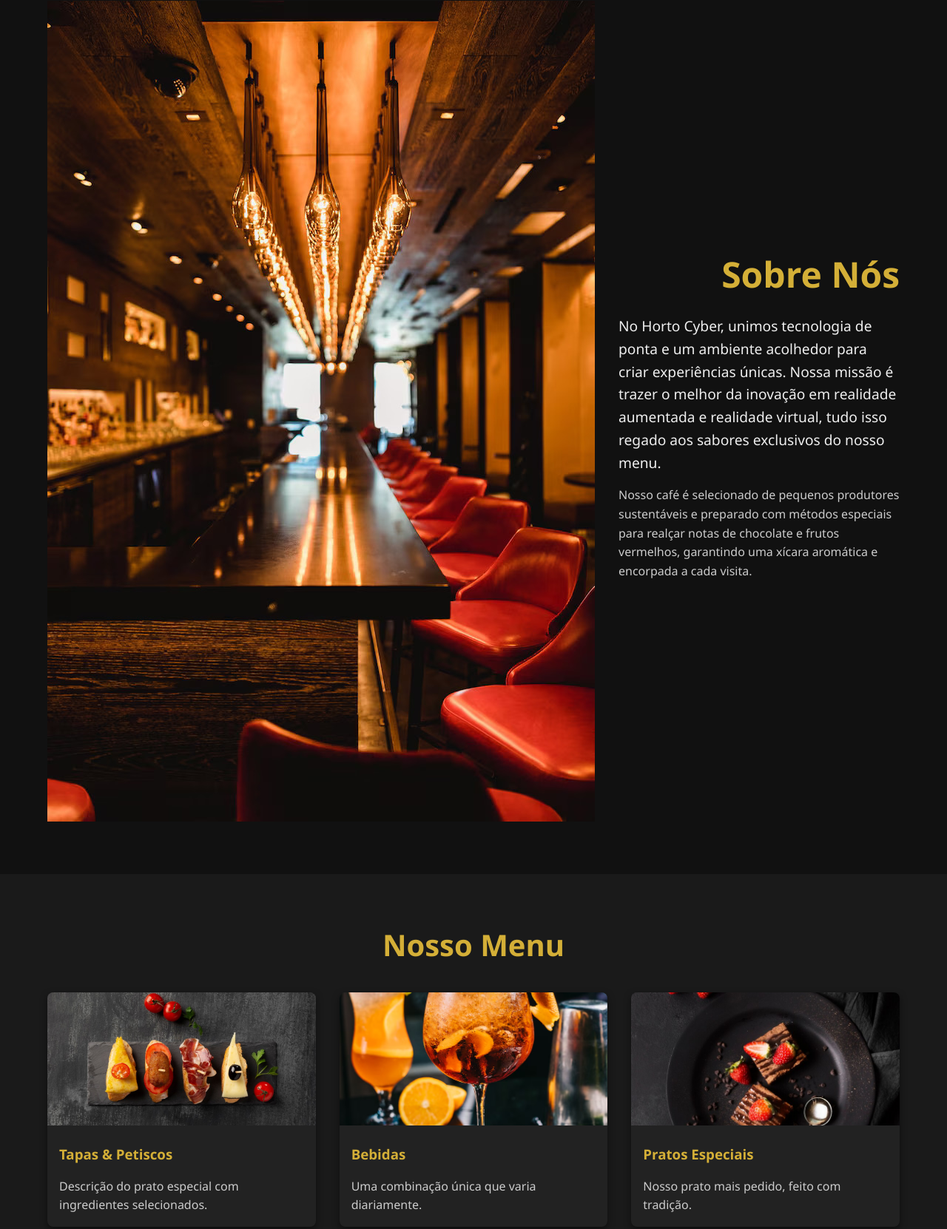
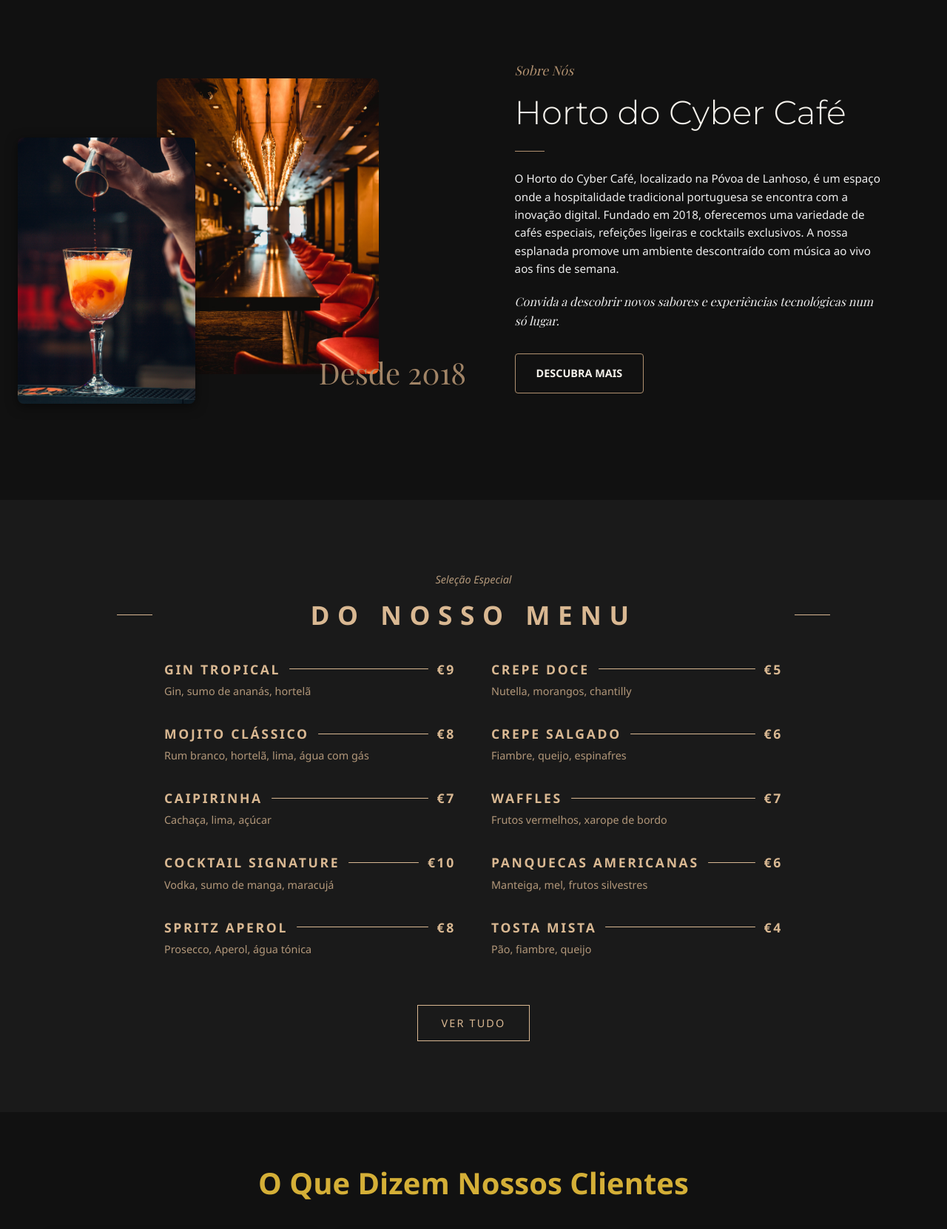
Before and after one commit to Fr4nc1sco14/HortoCyber, a plain HTML site: page index.html in a window 1280 px wide. Shown: the part 803-2465 px from the top of the page at 74% size. Drawn offline with nearby package versions, Linux system fonts and the light colour scheme; a web font is replaced by a local one.

Commit message:
New About us / New Menu

```diff
--- /dev/null
+++ b/css/sobre.css
@@ -0,0 +1,125 @@
+@import url('https://fonts.googleapis.com/css2?family=Bebas+Neue&family=Poppins:ital,wght@0,100;0,200;0,300;0,400;0,500;0,600;0,700;0,800;0,900;1,100;1,200;1,300;1,400;1,500;1,600;1,700;1,800;1,900&display=swap');
+
+
+/* Estilos para a seção Sobre Nós */
+.section#sobre .container {
+  max-width: 1200px;
+  margin: 0 auto;
+  padding: 80px 20px;
+  display: flex;
+  align-items: center;
+  justify-content: space-between;
+}
+
+.visual {
+  position: relative;
+  width: 50%;
+  display: flex;
+  align-items: center;
+  justify-content: center;
+}
+
+.img-large {
+  width: 300px;
+  height: 400px;
+  background: url('../images/interior.jpg') center/cover no-repeat;
+  border-radius: 8px;
+  z-index: 1;
+}
+
+.img-small {
+  position: absolute;
+  top: 80px;
+  left: -60px;
+  width: 240px;
+  height: 360px;
+  background: url('../images/interior2.jpg') center/cover no-repeat;
+  border-radius: 8px;
+  z-index: 2;
+  box-shadow: 0 4px 15px rgba(0,0,0,0.5);
+}
+
+.since {
+  position: absolute;
+  bottom: -30px;
+  right: 10px;
+  font-family: 'Playfair Display', serif;
+  font-size: 2.5rem;
+  color: #b19170;
+  opacity: 0.9;
+  z-index: 3;
+}
+
+.texto {
+  width: 45%;
+}
+
+.subtitulo {
+  font-family: 'Playfair Display', serif;
+  font-size: 1.1rem;
+  color: #b19170;
+  margin-bottom: 8px;
+  font-style: italic;
+}
+
+.titulo {
+  font-family: 'Montserrat', sans-serif;
+  font-weight: 300;
+  font-size: 2.8rem;
+  margin-bottom: 16px;
+  color: #f5f2ec;
+}
+
+.linha {
+  width: 40px;
+  height: 1px;
+  background: #b19170;
+  margin-bottom: 24px;
+}
+
+.descricao {
+  font-size: 0.95rem;
+  margin-bottom: 20px;
+}
+
+.frase {
+  font-family: 'Playfair Display', serif;
+  font-style: italic;
+  margin-bottom: 32px;
+}
+
+.btn {
+  display: inline-block;
+  padding: 14px 28px;
+  font-size: 0.9rem;
+  text-transform: uppercase;
+  border: 1px solid #b19170;
+  color: #f5f2ec;
+  transition: background 0.3s, color 0.3s;
+}
+
+.btn:hover {
+  background: #b19170;
+  color: #0d0f11;
+}
+
+/* Responsividade */
+@media (max-width: 900px) {
+  .section#sobre .container {
+    flex-direction: column;
+  }
+  .visual, .texto {
+    width: 100%;
+    text-align: center;
+  }
+  .img-small {
+    top: 40px;
+    left: calc(50% - 120px);
+  }
+  .img-large {
+    margin: 0 auto;
+  }
+  .texto {
+    margin-top: 60px;
+  }
+}
--- a/css/styles.css
+++ b/css/styles.css
@@ -181,70 +181,100 @@ a {
   margin-bottom: 2rem;
   color: #d4af37;
 }
-.sobre-grid {
-  display: grid;
-  grid-template-columns: 1fr 1fr;
-  gap: 2rem;
-}
-.sobre-content {
-  display: flex;
-  flex-direction: column;
-  justify-content: center;
-}
-.right-title {
-  text-align: right;
-  font-size: 3rem;
-  margin-bottom: 1rem;
-  color: #d4af37;
-}
-.horto-text {
-  font-size: 1.2rem;
-  margin-bottom: 1rem;
-  color: #eee;
-}
-.coffee-text {
-  font-size: 1rem;
-  color: #ccc;
-}
 
 /* MENU */
 .section-dark {
   background: #1a1a1a;
 }
-.cards-grid {
-  display: grid;
-  grid-template-columns: repeat(auto-fit, minmax(250px,1fr));
-  gap: 2rem;
+
+/* New Menu Styles */
+.menu {
+  --gold: #d9b892;
+  --text-light: rgba(217, 184, 146, 0.8);
+  --font-heading: 'Cormorant Garamond', serif;
+  font-family: var(--font-heading);
+  color: var(--gold);
+  text-align: center;
+  max-width: 900px;
+  margin: 0 auto;
+  padding: 2rem;
+}
+.menu__subtitle {
+  font-style: italic;
+  font-size: 0.9rem;
+  color: var(--text-light);
+  margin-bottom: 0.5rem;
+}
+.menu__title {
+  position: relative;
+  font-size: 2.2rem;
+  text-transform: uppercase;
+  letter-spacing: 0.3em;
   margin-bottom: 2rem;
 }
-/* Nova classe para tornar o card clicável */
-.card-link {
-  display: block;
-  text-decoration: none;
+.menu__title::before,
+.menu__title::after {
+  content: "";
+  position: absolute;
+  top: 50%;
+  width: 3rem;
+  height: 1px;
+  background: currentColor;
 }
-.card {
-  background: #222;
-  border-radius: 8px;
-  overflow: hidden;
-  box-shadow: 0 4px 10px rgba(0,0,0,0.5);
-  transition: transform 0.3s, box-shadow 0.3s;
+.menu__title::before { left: -4rem; }
+.menu__title::after  { right: -4rem; }
+.menu__grid {
+  display: grid;
+  grid-template-columns: 1fr 1fr;
+  gap: 3rem;
 }
-.card:hover {
-  transform: translateY(-10px);
-  box-shadow: 0 8px 20px rgba(0,0,0,0.7);
+.menu__col {
+  text-align: left;
 }
-.card img {
-  width: 100%;
-  height: 180px;
-  object-fit: cover;
+.menu__item {
+  margin-bottom: 2rem;
 }
-.card h3 {
-  padding: 1rem;
-  color: #d4af37;
+.menu__item h3 {
+  display: flex;
+  align-items: center;
+  font-size: 1.1rem;
+  text-transform: uppercase;
+  letter-spacing: 0.15em;
 }
-.card p {
-  padding: 0 1rem 1rem;
-  color: #ccc;
+.menu__item h3 .title-text {
+  white-space: nowrap;
+}
+.menu__item h3 .line {
+  flex: 1;
+  height: 1px;
+  background: currentColor;
+  margin: 0 0.75rem;
+  border-radius: 2px;
+}
+.menu__item h3 .price {
+  white-space: nowrap;
+}
+.menu__item p {
+  font-size: 0.9rem;
+  color: var(--text-light);
+  margin-top: 0.25rem;
+}
+.menu__btn {
+  color: var(--gold);
+  display: inline-block;
+  margin-top: 2rem;
+  padding: 0.75rem 2rem;
+  font-size: 0.9rem;
+  text-transform: uppercase;
+  letter-spacing: 0.15em;
+  border: 1px solid currentColor;
+  background: transparent;
+  cursor: pointer;
+  transition: background 0.2s, color 0.2s;
+}
+.menu__btn:hover {
+  background: black;
+  color: var(--gold);
 }
 
 /* AVALIAÇÕES */
@@ -400,28 +430,6 @@ a {
     margin-bottom: 1.5rem;
   }
 
-  .sobre-grid {
-    display: flex;
-    flex-direction: column;
-    text-align: center;
-    gap: 1rem;
-  }
-  .sobre-img img {
-    margin: 0 auto 1rem;
-    max-width: 100%;
-  }
-  .right-title {
-    font-size: 2rem;
-    text-align: center;
-    width: 100%;
-  }
-  .horto-text {
-    font-size: 1rem;
-  }
-  .coffee-text {
-    font-size: 0.9rem;
-  }
-
   .cards-grid,
   .avaliacoes-grid {
     grid-template-columns: 1fr;
@@ -445,6 +453,16 @@ a {
     font-size: 1rem;
   }
 
+  .menu__grid {
+    grid-template-columns: 1fr;
+  }
+  .menu__title::before,
+  .menu__title::after {
+    width: 2rem;
+  }
+  .menu__title::before { left: -2.5rem; }
+  .menu__title::after  { right: -2.5rem; }
+
   .footer-grid {
     flex-direction: column;
     text-align: center;
--- a/index.html
+++ b/index.html
@@ -5,7 +5,9 @@
   <meta name="viewport" content="width=device-width, initial-scale=1">
   <title>Horto Cyber</title>
   <link rel="stylesheet" href="https://cdnjs.cloudflare.com/ajax/libs/font-awesome/6.7.2/css/all.min.css">
+  <link href="https://fonts.googleapis.com/css2?family=Cormorant+Garamond:wght@400;600&family=Playfair+Display:ital@0;1&family=Montserrat:wght@300;400;600&display=swap" rel="stylesheet">
   <link rel="stylesheet" href="css/styles.css">
+  <link rel="stylesheet" href="css/sobre.css">
 </head>
 <body>
   <!-- Navbar -->
@@ -14,29 +16,18 @@
       <a href="#" class="logo">
         <img src="images/LogoHorto.png" alt="Logo Horto Cyber">
       </a>
-
-      <!-- Botão mobile -->
       <span id="btn-mobile">☰</span>
-
       <ul class="nav-links flex gap" id="menu-list">
         <li><a href="#home">Home</a></li>
         <li><a href="#sobre">Sobre Nós</a></li>
         <li><a href="#menu">Menu</a></li>
         <li><a href="#avaliacoes">Avaliações</a></li>
-        <!-- Reserve no menu mobile -->
         <li><a href="#" class="btn btn-primary reserve-mobile">Reserve uma Mesa</a></li>
-        <!-- Ícones sociais no menu mobile -->
         <li class="social-mobile">
-          <a href="https://instagram.com/seuPerfil" target="_blank" aria-label="Instagram">
-            <i class="fab fa-instagram"></i>
-          </a>
-          <a href="https://facebook.com/seuPerfil" target="_blank" aria-label="Facebook">
-            <i class="fab fa-facebook-f"></i>
-          </a>
+          <a href="https://instagram.com/seuPerfil" target="_blank" aria-label="Instagram"><i class="fab fa-instagram"></i></a>
+          <a href="https://facebook.com/seuPerfil" target="_blank" aria-label="Facebook"><i class="fab fa-facebook-f"></i></a>
         </li>
       </ul>
-
-      <!-- Botão desktop -->
       <a href="#" class="btn btn-primary btn-desktop">Reserve uma Mesa</a>
     </div>
   </nav>
@@ -46,74 +37,86 @@
     <div class="slide active" style="background-image: url('images/carousel1.jpg');"></div>
     <div class="slide" style="background-image: url('images/carousel2.jpg');"></div>
     <div class="slide" style="background-image: url('images/carousel3.jpg');"></div>
-
     <div class="overlay">
-      <h1>
-        <span class="line1">Horto</span><br>
-        <span class="line2">Cyber</span>
-      </h1>
+      <h1><span class="line1">Horto</span><br><span class="line2">Cyber</span></h1>
       <p class="slogan">Sabores do mundo, encontros de coração.</p>
     </div>
-
     <div class="carousel-indicators"></div>
   </section>
 
   <!-- Sobre Nós -->
   <section class="section" id="sobre">
     <div class="container">
-      <div class="sobre-grid animate-on-scroll">
-        <div class="sobre-img">
-          <img src="images/bar_interior.jpg" alt="Sobre Nós">
-        </div>
-        <div class="sobre-content">
-          <h2 class="section-title right-title">Sobre Nós</h2>
-          <div class="sobre-text">
-            <p class="horto-text">
-              No Horto Cyber, unimos tecnologia de ponta e um ambiente acolhedor para criar experiências únicas. Nossa missão é trazer o melhor da inovação em realidade aumentada e realidade virtual, tudo isso regado aos sabores exclusivos do nosso menu.
-            </p>
-            <p class="coffee-text">
-              Nosso café é selecionado de pequenos produtores sustentáveis e preparado com métodos especiais para realçar notas de chocolate e frutos vermelhos, garantindo uma xícara aromática e encorpada a cada visita.
-            </p>
-          </div>
-        </div>
+      <div class="visual">
+        <div class="img-large"></div>
+        <div class="img-small"></div>
+        <div class="since">Desde 2018</div>
+      </div>
+      <div class="texto">
+        <div class="subtitulo">Sobre Nós</div>
+        <h1 class="titulo">Horto do Cyber Café</h1>
+        <div class="linha"></div>
+        <p class="descricao">O Horto do Cyber Café, localizado na Póvoa de Lanhoso, é um espaço onde a hospitalidade tradicional portuguesa se encontra com a inovação digital. Fundado em 2018, oferecemos uma variedade de cafés especiais, refeições ligeiras e cocktails exclusivos. A nossa esplanada promove um ambiente descontraído com música ao vivo aos fins de semana.</p>
+        <p class="frase">Convida a descobrir novos sabores e experiências tecnológicas num só lugar.</p>
+        <a href="#" class="btn" id="btnDescobrir">Descubra Mais</a>
       </div>
     </div>
   </section>
 
   <!-- Menu -->
-   <section class="section section-dark" id="menu">
+  <section class="section section-dark" id="menu">
     <div class="container">
-      <h2 class="section-title animate-on-scroll">Nosso Menu</h2>
-      <div class="cards-grid animate-on-scroll">
-
-        <!-- Tapas & Petiscos -->
-        <a href="pages/menu.html#petiscos" class="card-link">
-          <div class="card">
-            <img src="images/petiscos-tapas.png" alt="Tapas & Petiscos">
-            <h3>Tapas & Petiscos</h3>
-            <p>Descrição do prato especial com ingredientes selecionados.</p>
+      <section class="menu animate-on-scroll">
+        <div class="menu__subtitle">Seleção Especial</div>
+        <h1 class="menu__title">DO NOSSO MENU</h1>
+        <div class="menu__grid">
+          <div class="menu__col">
+            <div class="menu__item">
+              <h3><span class="title-text">Gin Tropical</span><span class="line"></span><span class="price">€9</span></h3>
+              <p>Gin, sumo de ananás, hortelã</p>
+            </div>
+            <div class="menu__item">
+              <h3><span class="title-text">Mojito Clássico</span><span class="line"></span><span class="price">€8</span></h3>
+              <p>Rum branco, hortelã, lima, água com gás</p>
+            </div>
+            <div class="menu__item">
+              <h3><span class="title-text">Caipirinha</span><span class="line"></span><span class="price">€7</span></h3>
+              <p>Cachaça, lima, açúcar</p>
+            </div>
+            <div class="menu__item">
+              <h3><span class="title-text">Cocktail Signature</span><span class="line"></span><span class="price">€10</span></h3>
+              <p>Vodka, sumo de manga, maracujá</p>
+            </div>
+            <div class="menu__item">
+              <h3><span class="title-text">Spritz Aperol</span><span class="line"></span><span class="price">€8</span></h3>
+              <p>Prosecco, Aperol, água tónica</p>
+            </div>
           </div>
-        </a>
-
-        <!-- Bebidas -->
-        <a href="pages/menu.html#bebidas" class="card-link">
-          <div class="card">
-            <img src="images/cocktail.png" alt="Bebidas">
-            <h3>Bebidas</h3>
-            <p>Uma combinação única que varia diariamente.</p>
+          <div class="menu__col">
+            <div class="menu__item">
+              <h3><span class="title-text">Crepe Doce</span><span class="line"></span><span class="price">€5</span></h3>
+              <p>Nutella, morangos, chantilly</p>
+            </div>
+            <div class="menu__item">
+              <h3><span class="title-text">Crepe Salgado</span><span class="line"></span><span class="price">€6</span></h3>
+              <p>Fiambre, queijo, espinafres</p>
+            </div>
+            <div class="menu__item">
+              <h3><span class="title-text">Waffles</span><span class="line"></span><span class="price">€7</span></h3>
+              <p>Frutos vermelhos, xarope de bordo</p>
+            </div>
+            <div class="menu__item">
+              <h3><span class="title-text">Panquecas Americanas</span><span class="line"></span><span class="price">€6</span></h3>
+              <p>Manteiga, mel, frutos silvestres</p>
+            </div>
+            <div class="menu__item">
+              <h3><span class="title-text">Tosta Mista</span><span class="line"></span><span class="price">€4</span></h3>
+              <p>Pão, fiambre, queijo</p>
+            </div>
           </div>
-        </a>
-
-        <!-- Pratos Especiais -->
-        <a href="pages/menu.html#especiais" class="card-link">
-          <div class="card">
-            <img src="images/desert.png" alt="Pratos Especiais">
-            <h3>Pratos Especiais</h3>
-            <p>Nosso prato mais pedido, feito com tradição.</p>
-          </div>
-        </a>
-
-      </div>
+        </div>
+        <a href="pages/menu.html" class="menu__btn">VER TUDO</a>
+      </section>
     </div>
   </section>
 
@@ -144,29 +147,20 @@
       <div class="footer-contact">
         <h4>Contato</h4>
         <p>Email: contato@sabor.com</p>
-        <p>Telefone: (+351)  964 883 971</p>
+        <p>Telefone: (+351) 964 883 971</p>
       </div>
       <div class="footer-map">
-        <iframe
-          src="https://www.google.com/maps/embed?pb=!1m18!1m12!1m3!1d2984.3486438784585!2d-8.282389624455577!3d41.58333978381855!2m3!1f0!2f0!3f0!3m2!1i1024!2i768!4f13.1!3m3!1m2!1s0xd24e2e24660e803%3A0xd304fd74be808bcf!2sHorto%20Do%20Cyber!5e0!3m2!1spt-PT!2spt!4v1746727489866!5m2!1spt-PT!2spt"
-          width="100%" height="200" style="border:0;" allowfullscreen="" loading="lazy"
-          referrerpolicy="no-referrer-when-downgrade">
-        </iframe>
+        <iframe src="https://www.google.com/maps/embed?pb=!1m18!1m12!1m3!1d2984.3486438784585!2d-8.282389624455577!3d41.58333978381855!2m3!1f0!2f0!3f0!3m2!1i1024!2i768!4f13.1!3m3!1m2!1s0xd24e2e24660e803%3A0xd304fd74be808bcf!2sHorto%20Do%20Cyber!5e0!3m2!1spt-PT!2spt!4v1746727489866!5m2!1spt-PT!2spt" width="100%" height="200" style="border:0;" allowfullscreen="" loading="lazy" referrerpolicy="no-referrer-when-downgrade"></iframe>
       </div>
       <div class="footer-social">
         <h4>Siga-nos</h4>
-        <a href="https://www.facebook.com/hortodocyber/?locale=pt_BR" target="_blank" aria-label="Facebook">
-          <i class="fab fa-facebook-f"></i>
-        </a>
-        <a href="https://www.instagram.com/hortodocyber/" target="_blank" aria-label="Instagram">
-          <i class="fab fa-instagram"></i>
-        </a>
+        <a href="https://www.facebook.com/hortodocyber/?locale=pt_BR" target="_blank" aria-label="Facebook"><i class="fab fa-facebook-f"></i></a>
+        <a href="https://www.instagram.com/hortodocyber/" target="_blank" aria-label="Instagram"><i class="fab fa-instagram"></i></a>
       </div>
       <div class="footer-hours">
         <h4>Horário</h4>
         <p>Seg - Dom: 12h - 02h</p>
       </div>
-
     </div>
     <div class="container copyright">
       <p>© 2025 Horto Cyber. Todos os direitos reservados.</p>
```
Also changed, not shown: js/main.js (+6 -18 lines), images/bar_interior.jpg (deleted), images/interior.jpg (added), images/interior2.jpg (added).
